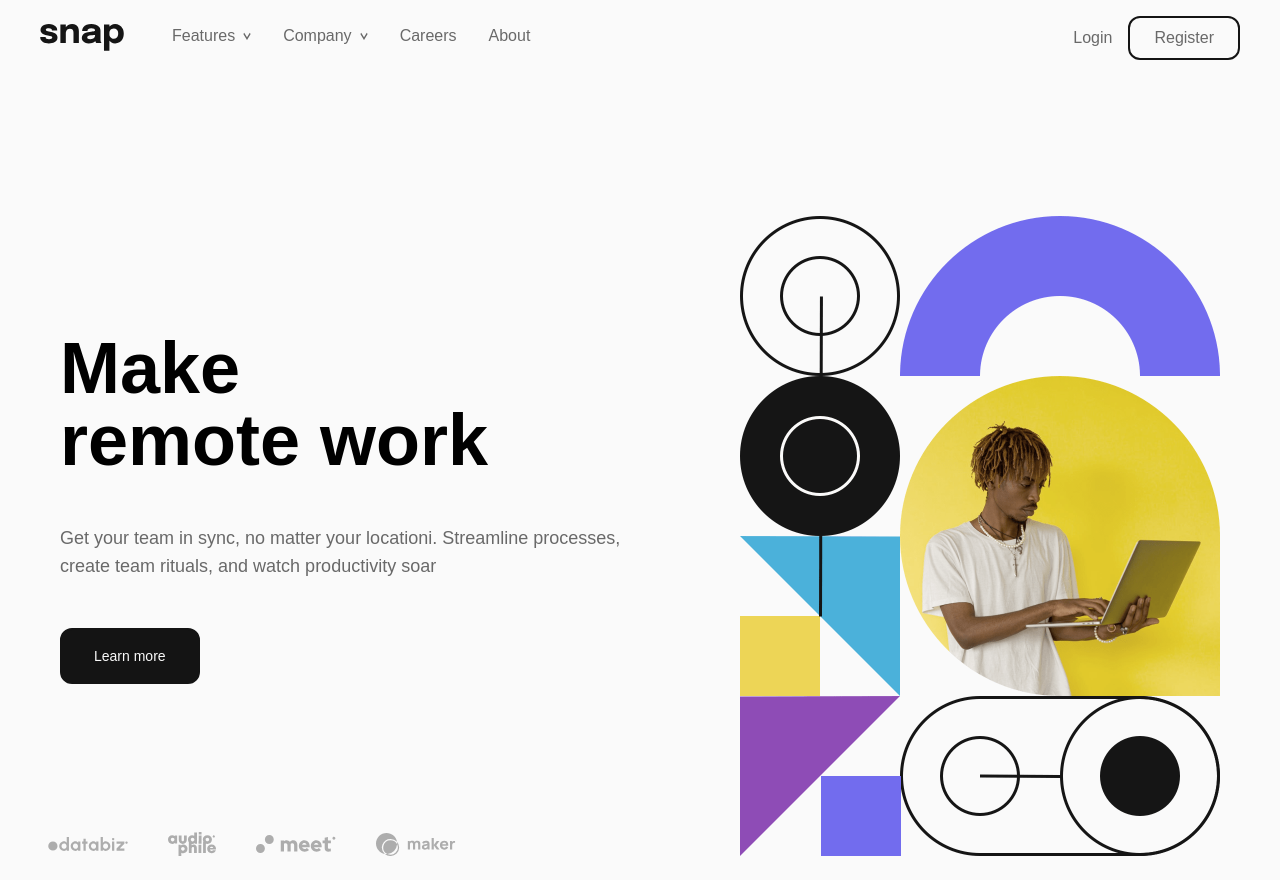
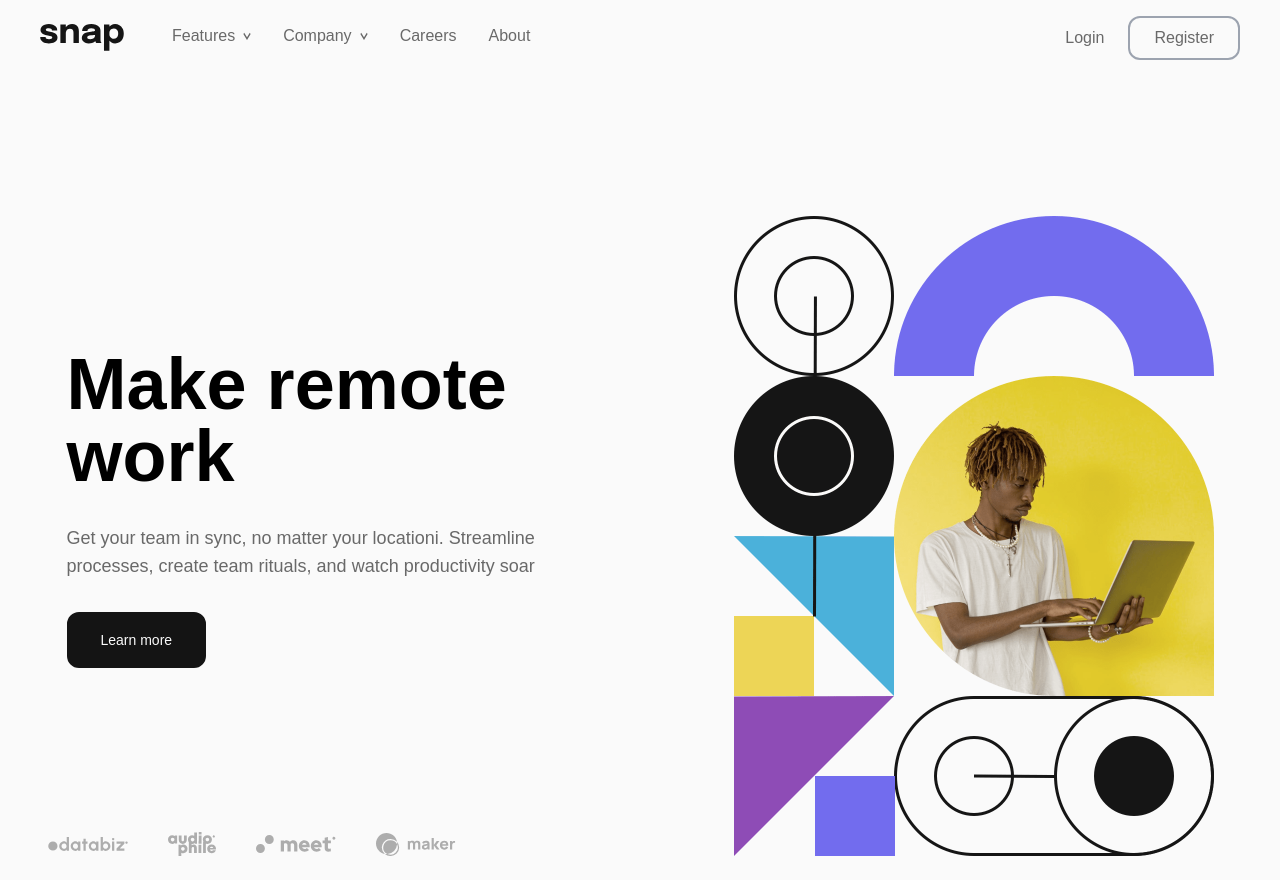
Before and after one commit to mdubelbeis/intro-section-db-menu, a React (Create React App) app: page / in a window 1280 px wide. Built offline with nearby package versions, Linux system fonts and the light colour scheme.

Commit message:
corrected desktop styling

```diff
--- a/src/components/Info.component.js
+++ b/src/components/Info.component.js
@@ -1,7 +1,7 @@
 const Info = () => {
   return (
-    <div className="text-center space-y-6 max-w-xl mx-auto lg:space-y-8 lg:text-left lg:w-[600px] lg:mb-10 xl:space-y-12">
-      <h1 className="text-4xl font-bold mt-10 lg:text-7xl lg:pr-[35px] lg:mt-0 xl:pr-[140px]">
+    <div className="text-center space-y-6 max-w-xl mx-auto lg:space-y-8 lg:text-left lg:w-[550px] lg:mb-10">
+      <h1 className="text-4xl font-bold mt-10 lg:text-7xl lg:pr-[20px] lg:mt-0 xl:pr-[90px]">
         Make remote work
       </h1>
       <p className="text-medium-gray">
--- a/src/components/Nav.component.js
+++ b/src/components/Nav.component.js
@@ -105,13 +105,13 @@ const Nav = ({ showMobileNav }) => {
       </div>
 
       {/*//// USER */}
-      <div className="mt-10 flex flex-col items-center gap-4 lg:mt-0 lg:flex-row lg:gap-4 lg:fixed lg:top-4 lg:right-10 lg:text-base">
+      <div className="mt-10 flex flex-col items-center gap-4 lg:mt-0 lg:flex-row lg:gap-6 lg:fixed lg:top-4 lg:right-10 lg:text-base">
         <div className="hover:text-almost-black hover:cursor:pointer">
           <a href="#">Login</a>
         </div>
         <div className="w-full" onClick={(e) => e.preventDefault()}>
           <a
-            className="py-2 border-2 border-almost-black inline-block w-full rounded-xl text-center hover:cursor:pointer hover:bg-almost-black hover:text-almost-white lg:px-6"
+            className="py-2 border-2 border-gray-400 inline-block w-full rounded-xl text-center hover:cursor:pointer hover:bg-almost-black hover:text-almost-white lg:px-6"
             href="#"
           >
             Register
```
